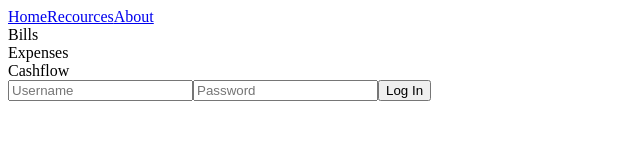
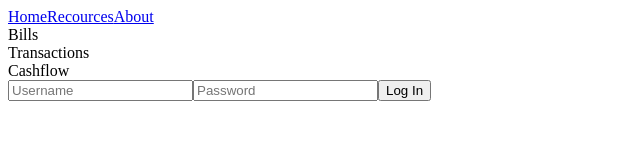
Before and after one commit to vladkim91/u4_hackathon, a Vue app in the folder cashflow/client/: page / in a window 1280 px wide. Shown: the top 160 px of the page, without its empty margins (0-640 px from the left). Built offline with nearby package versions, Linux system fonts and the light colour scheme.

Commit message:
bills and transactions passed to components/users imported to home

```diff
--- a/cashflow/client/src/components/Expenses.vue
+++ /dev/null
@@ -1,11 +0,0 @@
-<template>
-  <div class='expenses'>Expenses</div>
-</template>
-
-<script>
-export default {
-  name: 'Expenses'
-};
-
-
-</script>
--- /dev/null
+++ b/cashflow/client/src/components/Transactions.vue
@@ -0,0 +1,11 @@
+<template>
+  <div class='transactions'>Transactions</div>
+</template>
+
+<script>
+export default {
+  name: 'Transactions'
+};
+
+
+</script>
--- a/cashflow/client/src/pages/Home.vue
+++ b/cashflow/client/src/pages/Home.vue
@@ -1,25 +1,41 @@
 <template>
   <div class="home">
-
-    <Bills />
-    <Expenses />
+    <Bills :bills="bills" />
+    <Transactions :transactions="transactions" />
     <Cashflow />
-
   </div>
 </template>
 
 <script>
-import Bills from '../components/Bills.vue'
+import Bills from '../components/Bills.vue';
 import Cashflow from '../components/Cashflow.vue';
-import Expenses from '../components/Expenses.vue'
+import Transactions from '../components/Transactions.vue';
+import users from '../users';
 
 export default {
+  name: 'Home',
+  data: () => ({
+    user: users[0],
+    transactions: null,
+    bills: null
+  }),
+  components: {
+    Bills,
+    Transactions,
+    Cashflow
+  },
+  mounted: function() {
+    this.getBills();
+    this.getTransactions();
+  },
+  methods: {
+    getBills() {
 
-  name: 'Home',
-  components: {
-Bills,
-Expenses,
-    Cashflow
+      this.bills = this.user.bills;
+    },
+    getTransactions() {
+      this.transactions = this.user.transactions;
+    }
   }
 };
 </script>
--- a/cashflow/client/src/users.js
+++ b/cashflow/client/src/users.js
@@ -7,33 +7,38 @@ export default [
     first_name: 'Vlad',
     last_name: 'Kim',
     balance: 1000,
-    influences: [
+    bills: [
       {
         name: 'Rent',
         amount: -1200,
-        bills: 1,
-        balance_history: 1,
         date: new Date()
       },
       {
         name: 'Salary',
         amount: 2000,
-        bills: 1,
-        balance_history: 1,
         date: new Date()
       },
       {
         name: 'Dividends',
         amount: 100,
-        bills: 1,
-        balance_history: 1,
         date: new Date()
       },
       {
         name: 'Internet',
         amount: -60,
-        bills: 1,
-        balance_history: 1,
+
+        date: new Date()
+      }
+    ],
+    transactions: [
+      {
+        name: 'Internet',
+        amount: -60,
+        date: new Date()
+      },
+      {
+        name: 'Rent',
+        amount: -1200,
         date: new Date()
       }
     ]
```
